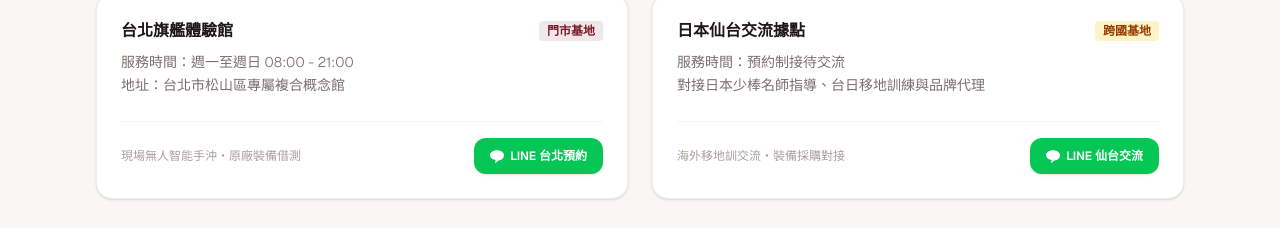
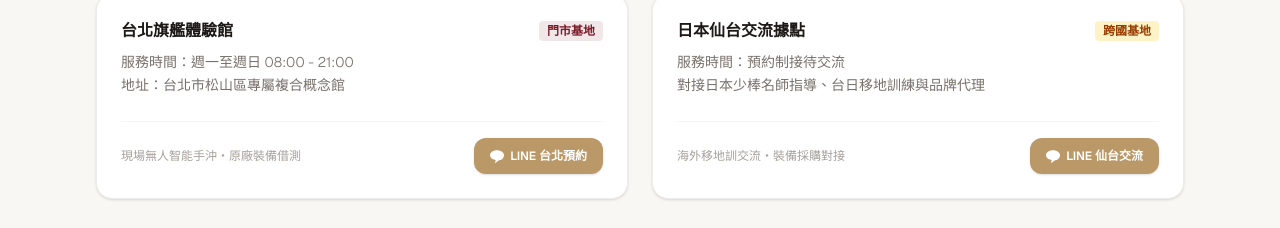
Before and after one commit to yangfu51pmp/sports-cafe-hub, a Next.js app: page / in a window 1280 px wide. Shown: the part 995-1223 px from the top of the page. Built offline with nearby package versions, Linux system fonts and the light colour scheme.

Commit message:
[ChatOps] 將電腦版門市預約按鈕調整為香檳金色

```diff
--- a/src/app/page.tsx
+++ b/src/app/page.tsx
@@ -274,7 +274,7 @@
                 href="https://line.me"
                 target="_blank"
                 rel="noreferrer"
-                className="text-xs bg-[#BA9868] hover:bg-[#a68455] md:bg-[#06C755] md:hover:bg-[#05b34c] text-white px-4 py-2.5 rounded-xl font-semibold transition flex items-center justify-center gap-1.5 shadow-sm active:scale-95"
+                className="text-xs bg-[#BA9868] hover:bg-[#a68455] md:bg-[#BA9868] md:hover:bg-[#a68455] text-white px-4 py-2.5 rounded-xl font-semibold transition flex items-center justify-center gap-1.5 shadow-sm active:scale-95"
               >
                 <svg className="w-3.5 h-3.5 fill-current" viewBox="0 0 24 24">
                   <path d="M24 10.3c0-4.6-5.4-8.3-12-8.3S0 5.7 0 10.3c0 4.1 3.6 7.5 8.5 8.2.3.1.8.2 1 .7.1.3.1.8 0 1.2l-.4 1.5c-.1.5-.6 2-.2 2.3.4.2 1.6-.9 2.5-1.8 2.6-2.6 4.7-3.2 4.7-3.2 4.8-.5 7.9-4.3 7.9-8.9z" />
@@ -305,7 +305,7 @@
                 href="https://line.me"
                 target="_blank"
                 rel="noreferrer"
-                className="text-xs bg-[#7A1B28] hover:bg-[#63141f] md:bg-[#06C755] md:hover:bg-[#05b34c] text-white px-4 py-2.5 rounded-xl font-semibold transition flex items-center justify-center gap-1.5 shadow-sm active:scale-95"
+                className="text-xs bg-[#7A1B28] hover:bg-[#63141f] md:bg-[#BA9868] md:hover:bg-[#a68455] text-white px-4 py-2.5 rounded-xl font-semibold transition flex items-center justify-center gap-1.5 shadow-sm active:scale-95"
               >
                 <svg className="w-3.5 h-3.5 fill-current" viewBox="0 0 24 24">
                   <path d="M24 10.3c0-4.6-5.4-8.3-12-8.3S0 5.7 0 10.3c0 4.1 3.6 7.5 8.5 8.2.3.1.8.2 1 .7.1.3.1.8 0 1.2l-.4 1.5c-.1.5-.6 2-.2 2.3.4.2 1.6-.9 2.5-1.8 2.6-2.6 4.7-3.2 4.7-3.2 4.8-.5 7.9-4.3 7.9-8.9z" />
```
